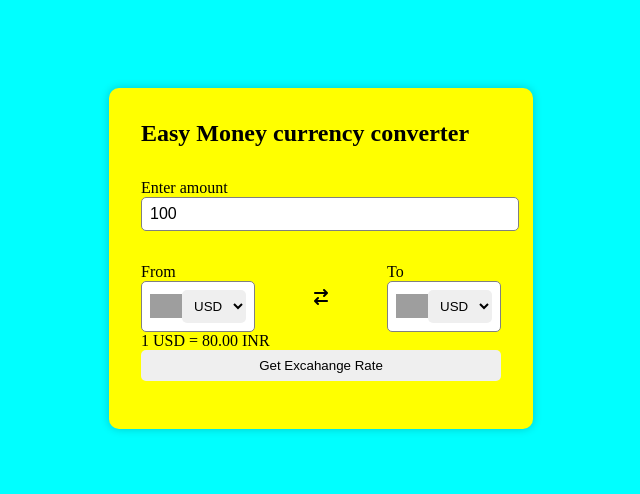
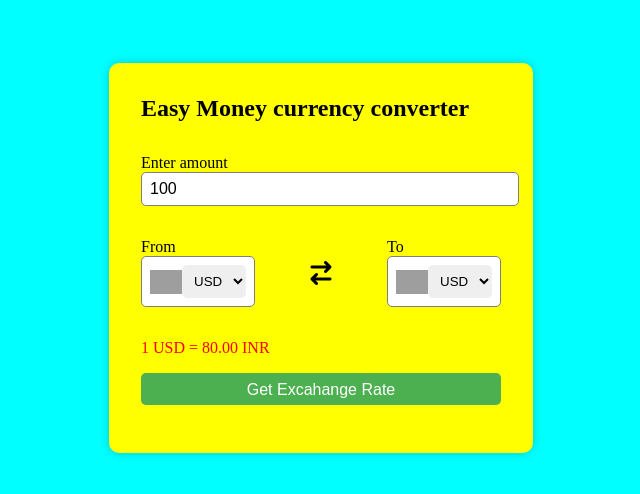
Before and after one commit to Mediwateyash/currency-exchange, a plain HTML site: page index.html in a window 1280 px wide. Shown: the part 142-636 px from the top of the page, without its empty margins (319-959 px from the left). Drawn offline with Linux system fonts and the light colour scheme; grey boxes are pictures that could not be loaded.

Commit message:
css done

```diff
--- a/style.css
+++ b/style.css
@@ -44,6 +44,10 @@ form input{
     align-items: center;
     margin-top: 1rem;
 }
+.dropdown i{
+    font-size: 1.5rem;
+    width: auto;
+}
 .selectcontainer img {
    max-width: 2rem;
 }
@@ -57,3 +61,16 @@ form input{
     border-radius: 5px;
     border: 1px solid grey;
 }
+.msg{
+    color: red;
+    margin: 2rem 0 1rem 0;
+}
+
+form button{
+    background-color: #4CAF50;
+    color: white;
+    font-size: 1rem;
+    cursor: pointer;
+    height: 2rem;
+    width: 100%;
+}
```
